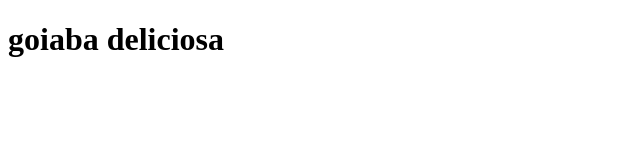
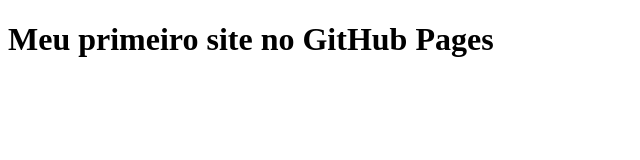
Before and after one commit to CaioLKA/tanto-faz, a plain HTML site: page index.html in a window 1280 px wide. Shown: the whole page, without its empty margins (0-640 px from the left). Drawn offline with Linux system fonts and the light colour scheme.

Commit message:
Add files via upload

```diff
--- a/index.html
+++ b/index.html
@@ -1,9 +1,9 @@
 <!DOCTYPE html>
 <html>
 <head>
-    <title>goiaba</title>
+    <title>Meu primeiro site publicado</title>
 </head>
 <body>
-    <h1>goiaba deliciosa </h1>
+    <h1>Meu primeiro site no GitHub Pages</h1>
 </body>
 </html>
```
